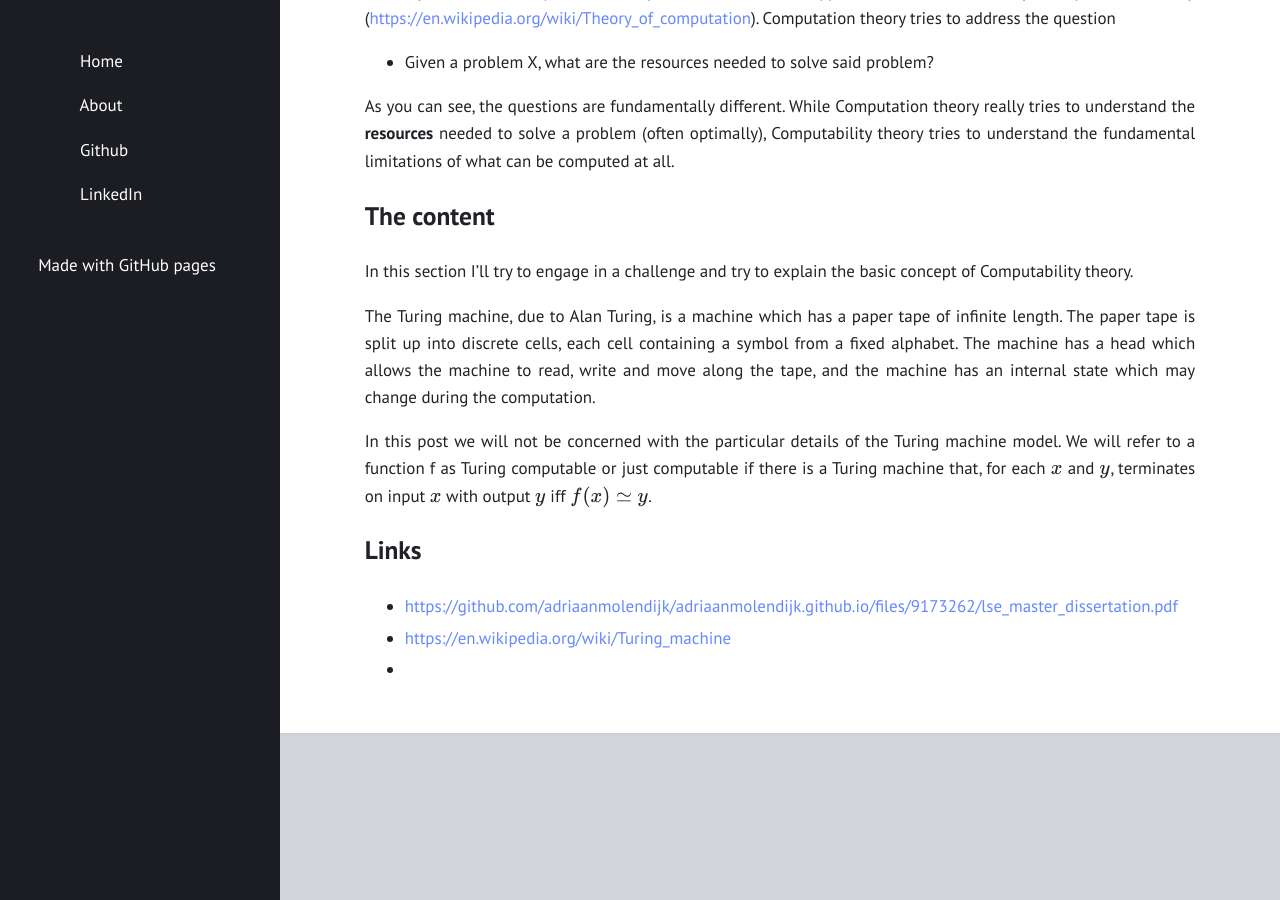
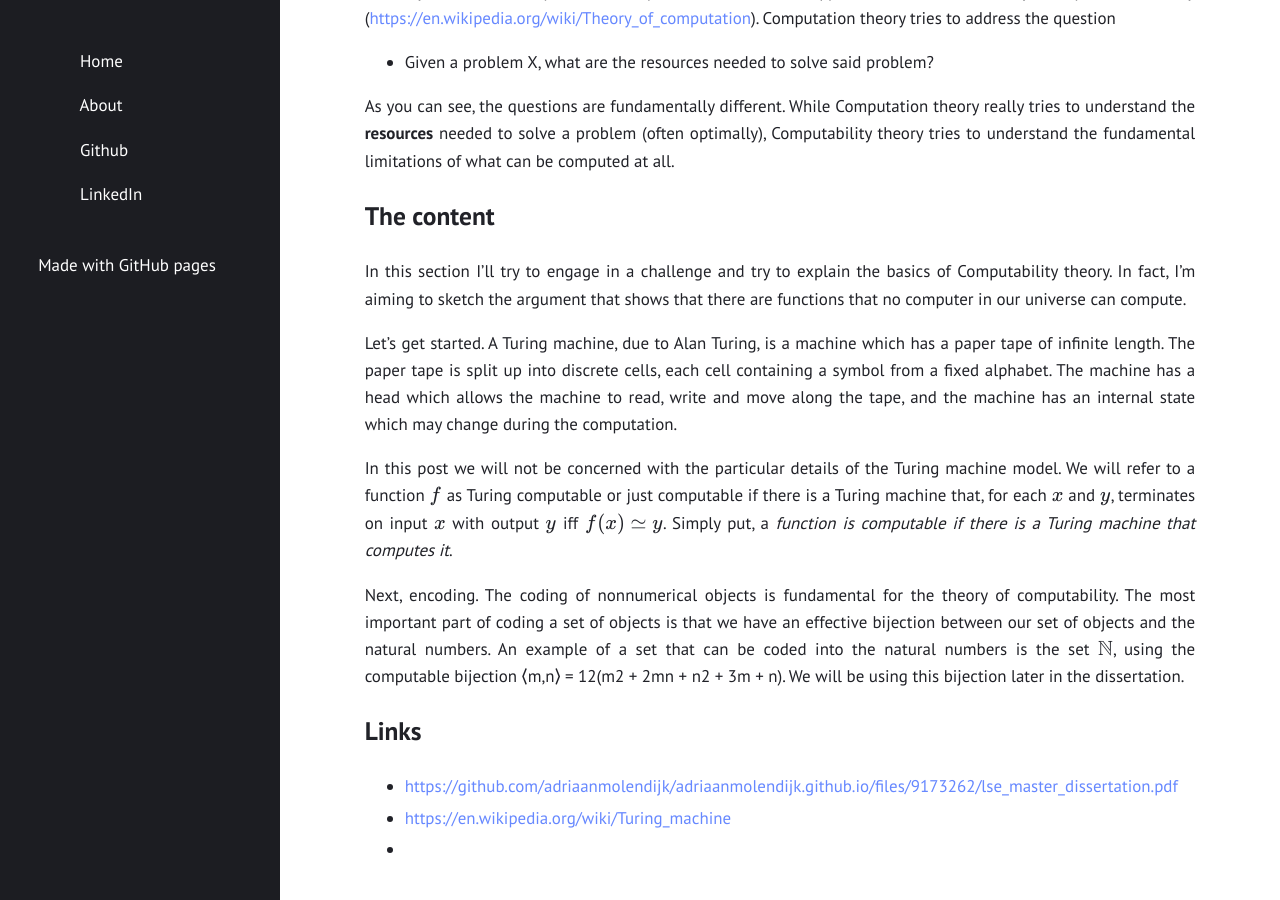
Before and after one commit to adriaanmolendijk/adriaanmolendijk.github.io, a Jekyll site: the page built from _posts/2022-07-23-computability-theory.md, in a window 1280 px wide and 900 px high, scrolled down 601 px. Built offline with Jekyll 4.4.1, drawn with Linux system fonts in a browser that asks for light colours.

Commit message:
Added natural numbers symbol

```diff
--- a/_posts/2022-07-23-computability-theory.md
+++ b/_posts/2022-07-23-computability-theory.md
@@ -26,11 +26,13 @@ As you can see, the questions are fundamentally different. While Computation the
 
 ## The content
 
-In this section I'll try to engage in a challenge and try to explain the basic concept of Computability theory.
+In this section I'll try to engage in a challenge and try to explain the basics of Computability theory. In fact, I'm aiming to sketch the argument that shows that there are functions that no computer in our universe can compute.
 
-The Turing machine, due to Alan Turing, is a machine which has a paper tape of infinite length. The paper tape is split up into discrete cells, each cell containing a symbol from a fixed alphabet. The machine has a head which allows the machine to read, write and move along the tape, and the machine has an internal state which may change during the computation.
+Let's get started. A Turing machine, due to Alan Turing, is a machine which has a paper tape of infinite length. The paper tape is split up into discrete cells, each cell containing a symbol from a fixed alphabet. The machine has a head which allows the machine to read, write and move along the tape, and the machine has an internal state which may change during the computation.
 
-In this post we will not be concerned with the particular details of the Turing machine model. We will refer to a function f as Turing computable or just computable if there is a Turing machine that, for each $$x$$ and $$y$$, terminates on input $$x$$ with output $$y$$ iff $$f(x) ≃ y$$.
+In this post we will not be concerned with the particular details of the Turing machine model. We will refer to a function $$f$$ as Turing computable or just computable if there is a Turing machine that, for each $$x$$ and $$y$$, terminates on input $$x$$ with output $$y$$ iff $$f(x) ≃ y$$. Simply put, a *function is computable if there is a Turing machine that computes it*.
+
+Next, encoding. The coding of nonnumerical objects is fundamental for the theory of computability. The most important part of coding a set of objects is that we have an effective bijection between our set of objects and the natural numbers. An example of a set that can be coded into the natural numbers is the set $$\mathbb{N}$$, using the computable bijection ⟨m,n⟩ = 12(m2 + 2mn + n2 + 3m + n). We will be using this bijection later in the dissertation.
 
 # Links
 - [https://github.com/adriaanmolendijk/adriaanmolendijk.github.io/files/9173262/lse_master_dissertation.pdf](https://github.com/adriaanmolendijk/adriaanmolendijk.github.io/files/9173262/lse_master_dissertation.pdf)
```
